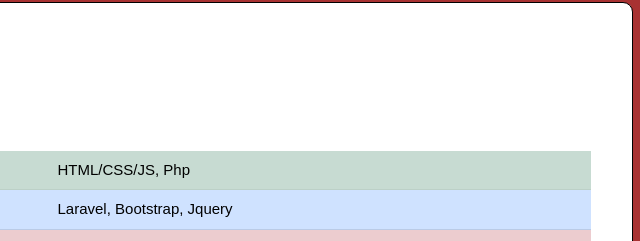
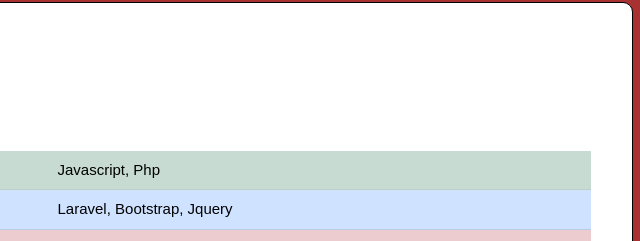
Before and after one commit to Thanh035/About-me, a plain HTML site: page index.html in a window 1280 px wide. Shown: the part 1066-1307 px from the top of the page, 565-1205 px from the left. Drawn offline with nearby package versions, Linux system fonts and the light colour scheme.

Commit message:
update project

```diff
--- a/index.html
+++ b/index.html
@@ -64,7 +64,7 @@
                     <table class="table table-striped">
                         <tr class="table-success">
                             <th>Programming Languages</th>
-                            <td>HTML/CSS/JS, Php</td>
+                            <td>Javascript, Php</td>
                         </tr>
                         <tr class="table-primary">
                             <th>Framework</th>
```
